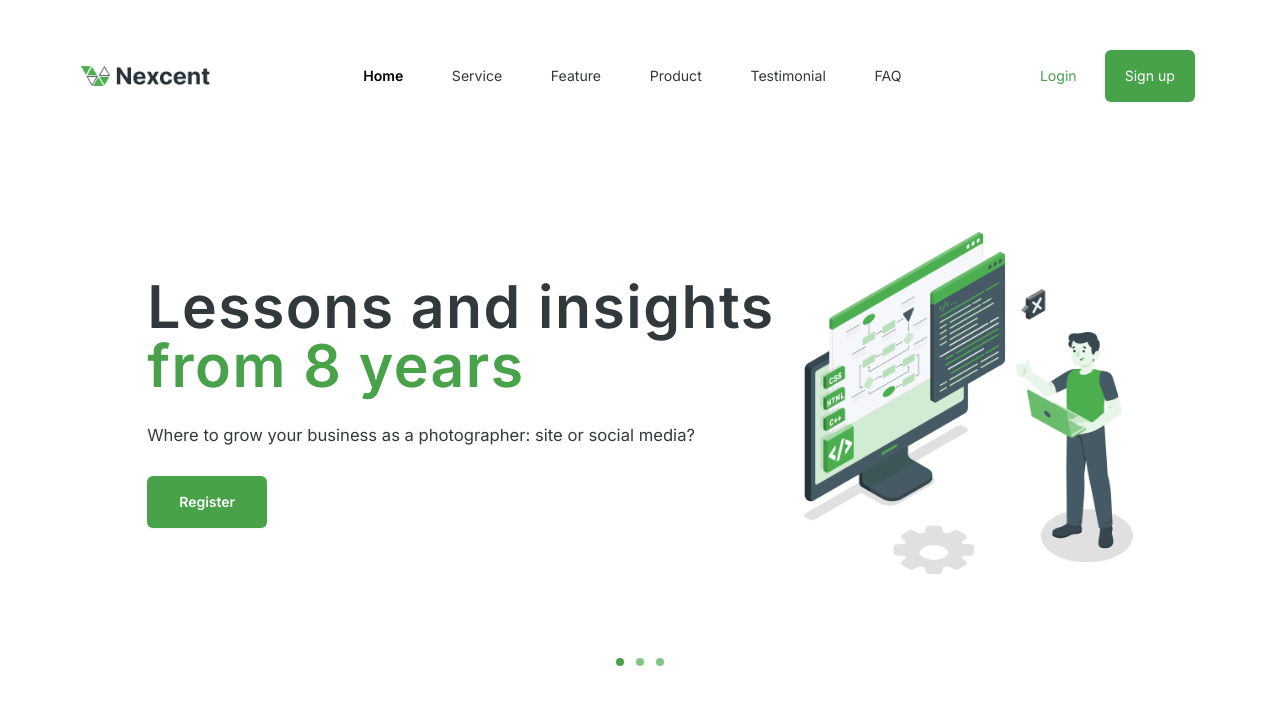
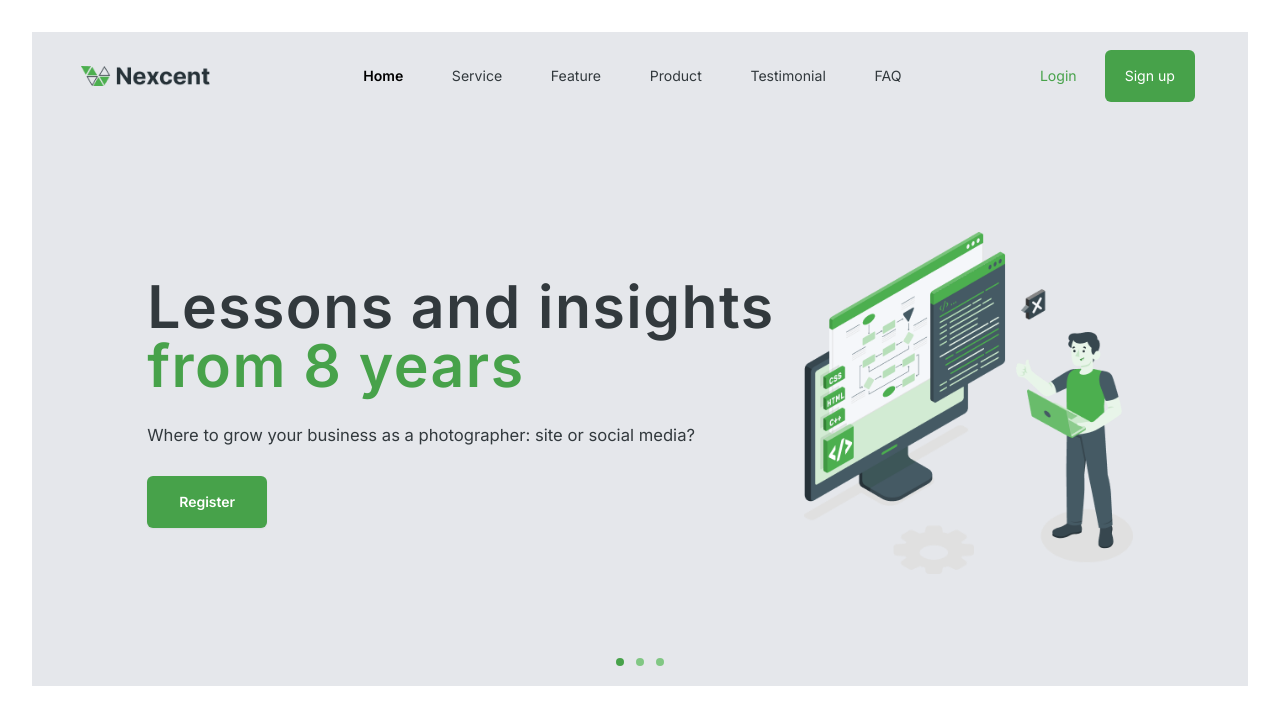
Before and after one commit to Dev-Nana/nexcent, a React (Vite) app: page / in a window 1280 px wide. Shown: the top 724 px of the page. Built offline with nearby package versions, Linux system fonts and the light colour scheme.

Commit message:
fix: app

```diff
--- a/src/App.tsx
+++ b/src/App.tsx
@@ -5,7 +5,7 @@ import './App.css'
 
 function App() {
   return (
-    <div className="app-container ">
+    <div className="app-container bg-gray-200">
       <Navbar />
       <Banner />
     </div>
```
